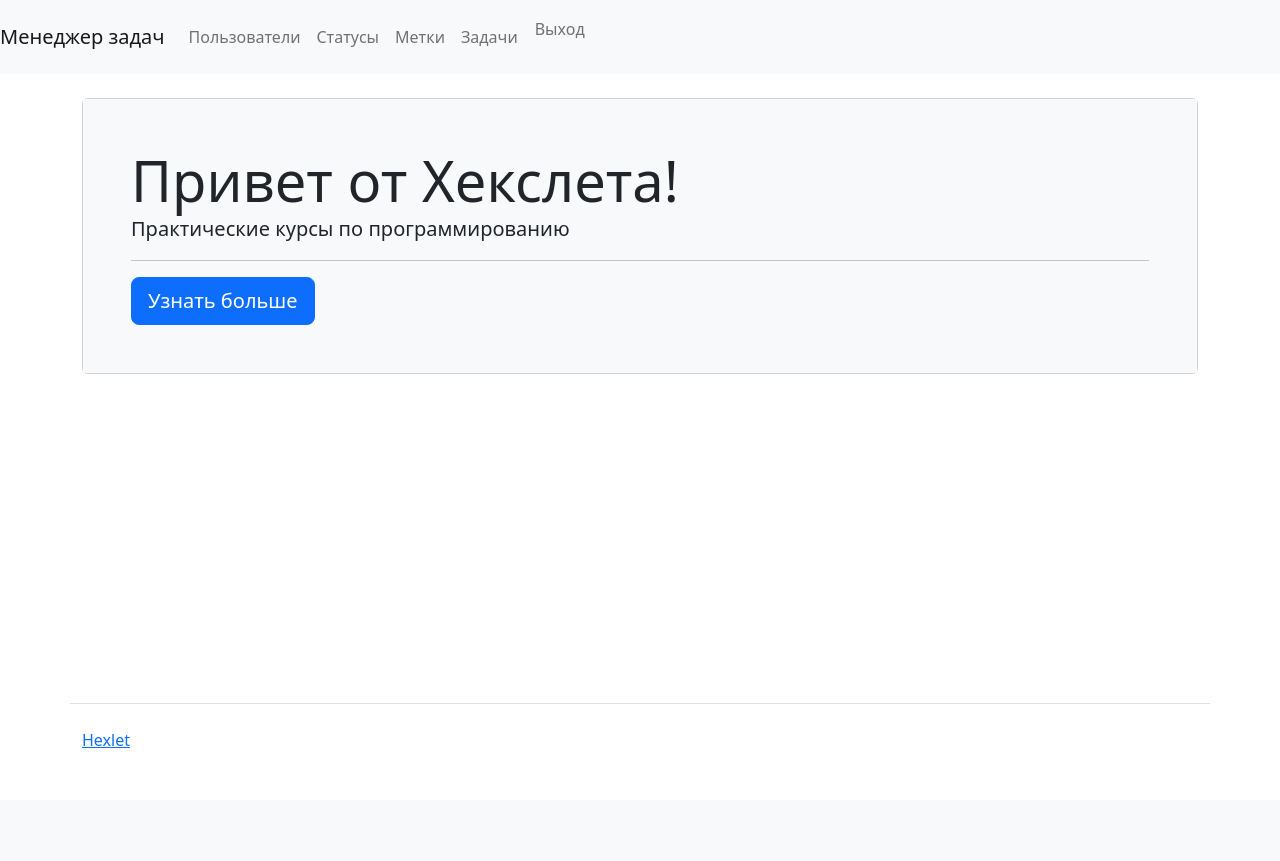
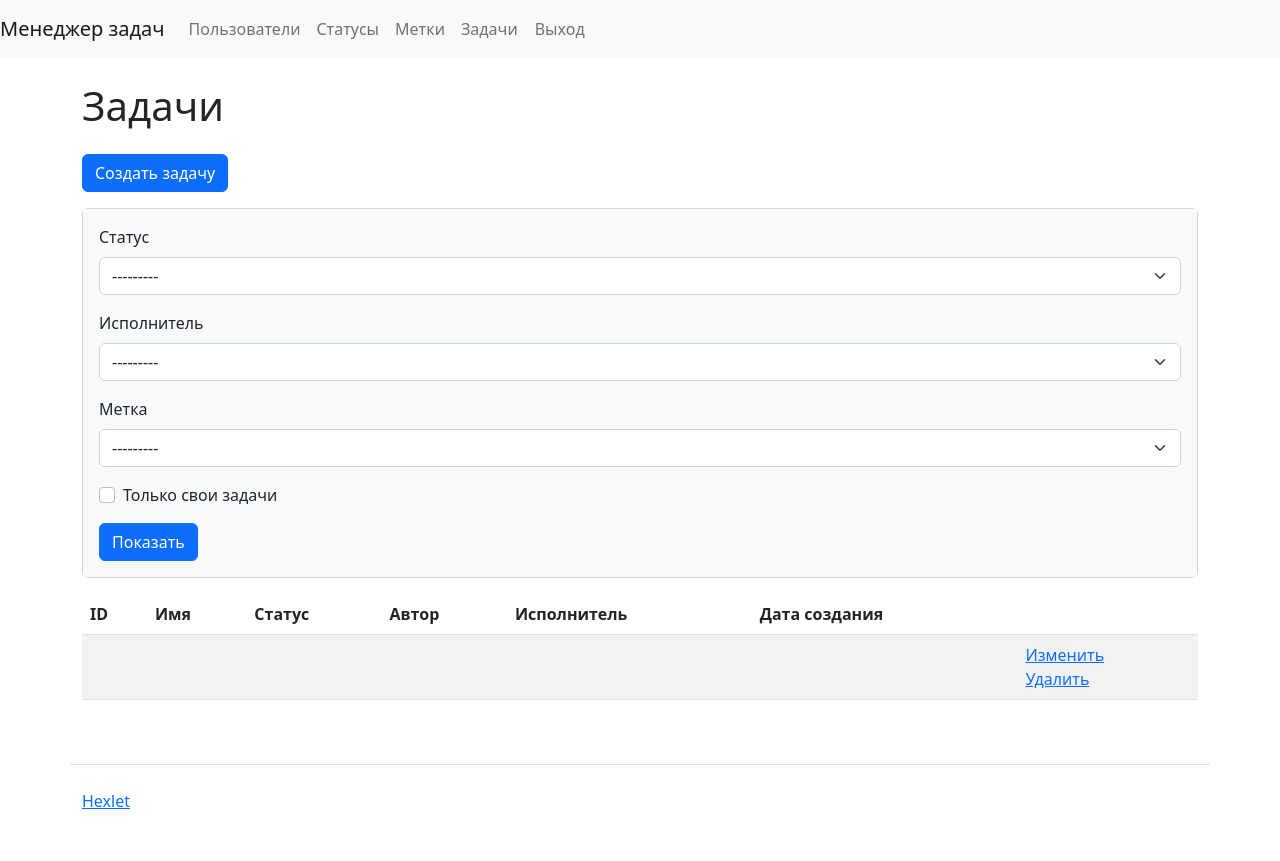
Before and after one commit to Krushovice/python-project-52, a Django app: page /tasks/ in a window 1280 px wide. Before the commit the page ends 748 px from the top, so only its background shows below. Run offline with Django 4.2, Linux system fonts and the light colour scheme.

Commit message:
Добавлен шаблон для задач и переход на него

```diff
--- a/task_manager/settings.py
+++ b/task_manager/settings.py
@@ -25,6 +25,7 @@
 
 # SECURITY WARNING: keep the secret key used in production secret!
 SECRET_KEY = os.getenv('SECRET_KEY')
+DATABASE_URL = os.getenv('DATABASE_URL')
 
 # SECURITY WARNING: don't run with debug turned on in production!
 DEBUG_ENV = os.getenv('DEBUG')
@@ -86,7 +87,7 @@
 DATABASES = {
     'default': dj_database_url.config(
 
-        default='postgresql://postgres:postgres@localhost:5432/task_manager',
+        default=DATABASE_URL,
         conn_max_age=600
     )
 }
--- a/task_manager/templates/tasks/index.html
+++ b/task_manager/templates/tasks/index.html
@@ -1,3 +1,4 @@
+<!DOCTYPE html>
 <html lang="ru-ru"><head>
   <meta name="viewport" content="width=device-width, initial-scale=1, shrink-to-fit=no">
   <title>Менеджер задач Hexlet</title>
@@ -30,7 +31,7 @@
       <ul class="navbar-nav">
 
           <form action="/logout/" method="post">
-            <input type="hidden" name="csrfmiddlewaretoken" value="3LGQ6l52ipavbOlDWsYgwdhSqaa9iXy5X9oslTM5jhrlcjL1CMrMBPk8bY98GbnK">
+            <input type="hidden" name="csrfmiddlewaretoken" value="SNBxHXrfBzEpo0b5zNQ7dH31ijhH9gg1Mbj9Wv8iCrVfpvBtf7jDij6h37gGxu5G">
             <input class="btn nav-link" type="submit" value="Выход">
           </form>
 
@@ -43,18 +44,72 @@
 
     <h1 class="my-4">
 
+Задачи
 
     </h1>
 
-<h1 class="my-4"></h1>
-<div class="card">
-  <div class="card-body p-5 bg-light">
-    <div class="display-4">Привет от Хекслета!</div>
-    <p class="lead">Практические курсы по программированию</p>
-    <hr>
-    <a class="btn btn-primary btn-lg" href="https://ru.hexlet.io">Узнать больше</a>
+<a class="btn btn-primary mb-3" href="/tasks/create/" role="button">Создать задачу</a>
+
+
+
+
+<div class="card mb-3">
+<div class="card-body bg-light">
+  <form class="form-inline center" method="get">
+    <div class="mb-3"><label class="form-label" for="id_status">Статус</label><select name="status" class="form-select" id="id_status">
+<option value="" selected="">---------</option>
+</select></div>
+    <div class="mb-3"><label class="form-label" for="id_executor">Исполнитель</label><select name="executor" class="form-select" id="id_executor">
+<option value="" selected="">---------</option>
+</select></div>
+    <div class="mb-3"><label class="form-label" for="id_label">Метка</label><select name="label" class="form-select" id="id_label">
+<option value="" selected="">---------</option>
+
+<option value="1">Ленивый</option>
+
+<option value="2">Срочно</option>
+
+<option value="3">Не срочно</option>
+
+</select></div>
+    <div class="mb-3"><div class="form-check"><input type="checkbox" name="self_tasks" class="form-check-input" id="id_self_tasks"><label class="form-check-label" for="id_self_tasks">Только свои задачи</label></div></div>
+      <input class="btn btn-primary" type="submit" value="Показать">
+  </form>
 </div>
 </div>
+
+
+<table class="table table-striped">
+<thead>
+  <tr>
+    <th>ID</th>
+    <th>Имя</th>
+    <th>Статус</th>
+    <th>Автор</th>
+    <th>Исполнитель</th>
+    <th>Дата создания</th>
+    <th></th>
+  </tr>
+</thead>
+<tbody>
+
+    <tr>
+      <td></td>
+      <td>
+        <a href=""></a>
+      </td>
+      <td></td>
+      <td></td>
+      <td></td>
+      <td></td>
+      <td>
+        <a href="">Изменить</a>
+        <br>
+        <a href="">Удалить</a>
+      </td>
+    </tr>
+</tbody>
+</table>
 
   </div>
   <footer>
@@ -64,4 +119,5 @@
   </footer>
 
 
-</body></html>
+</body>
+</html>
```
Also changed, not shown: task_manager/templates/index.html (+68 -2 lines), 1 other file. Lines whose indentation alone changed are shown as unchanged.
